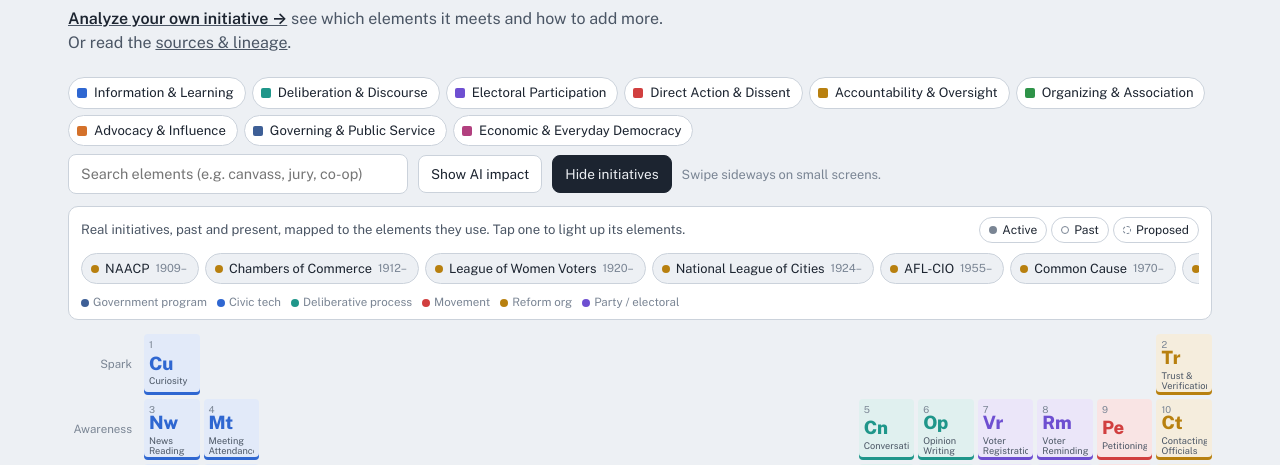
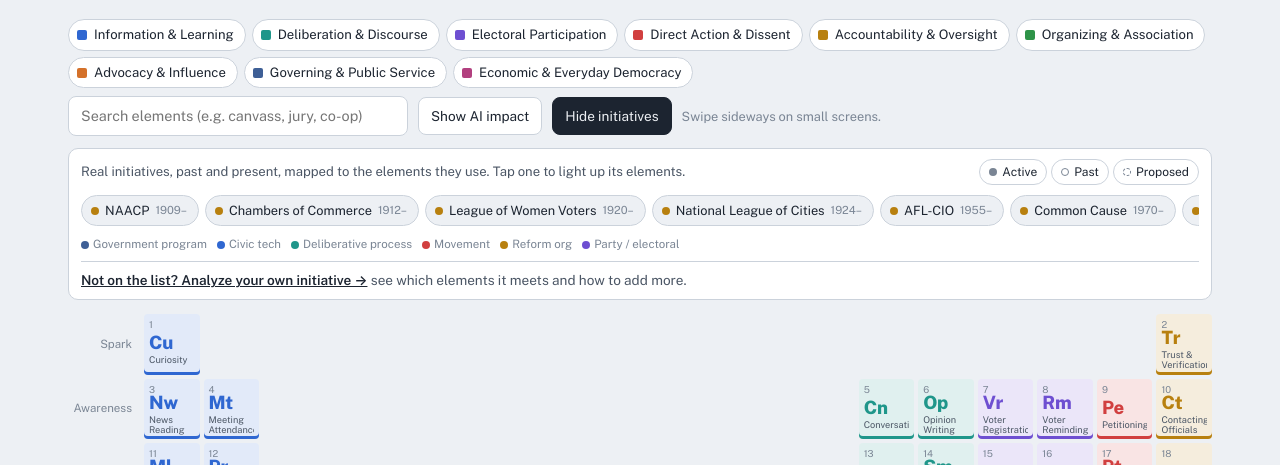
Before and after one commit to swyphd/democracytable, a plain HTML site: page index.html in a window 1280 px wide. Both pictures are taken after a click on the button "Show initiatives". Shown: the part 268-733 px from the top of the page. Drawn offline with nearby package versions, Linux system fonts and the light colour scheme.

Commit message:
Move analyzer link into the initiatives view

```diff
--- a/index.html
+++ b/index.html
@@ -160,6 +160,8 @@
 .legend-kinds{display:flex;flex-wrap:wrap;gap:4px 10px;margin:4px 0 0;font-size:.72rem;color:var(--ink-3)}
 .legend-kinds span{display:inline-flex;align-items:center;gap:4px}
 .legend-kinds i{width:8px;height:8px;border-radius:50%;background:var(--k);display:inline-block}
+.ini-own{margin-top:8px;padding-top:8px;border-top:1px solid var(--line);font-size:.85rem;color:var(--ink-2)}
+.ini-own a{font-weight:600;color:var(--ink)}
 </style>
 </head>
 <body>
@@ -167,7 +169,6 @@
 <header>
   <h1>The Periodic Table of Democratic Engagement</h1>
   <p class="lede">118 ways a person can take part in self-government, arranged like the elements. <strong>Columns</strong> are families of participation that share a character. <strong>Rows</strong> go from spark to institution: each step down a column asks more of you and gives you more leverage. Tap any element for what it is and the tools that help.</p>
-  <p class="lede" style="margin-top:10px"><a href="/analyze"><strong>Analyze your own initiative →</strong></a> see which elements it meets and how to add more. Or read the <a href="/sources">sources &amp; lineage</a>.</p>
 </header>
 
 <div class="legend" id="legend" role="group" aria-label="Filter by family"></div>
@@ -187,6 +188,7 @@
   <div class="ini-strip" id="inistrip" role="group" aria-label="Initiatives"></div>
   <div class="legend-kinds" id="inikinds"></div>
   <div class="ini-caption" id="inicaption" hidden></div>
+  <div class="ini-own"><a href="/analyze">Not on the list? Analyze your own initiative →</a> <span>see which elements it meets and how to add more.</span></div>
 </div>
 
 <div class="scroller"><div class="table" id="table" role="grid" aria-label="Periodic table of democratic engagement"></div></div>
```
